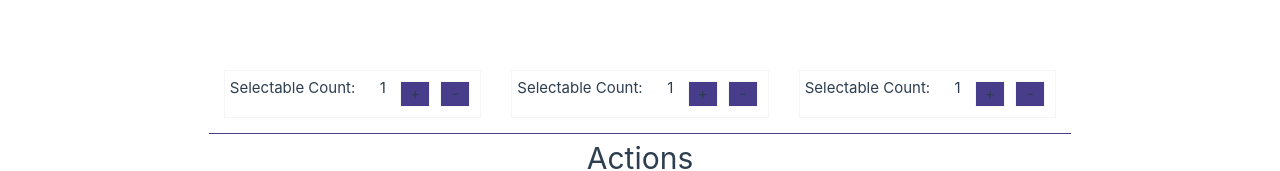
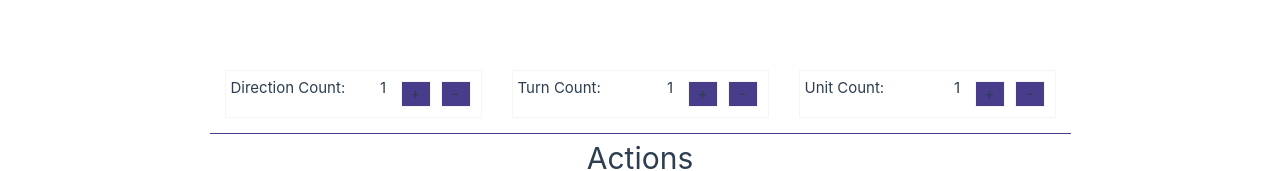
Before and after one commit to c3n3/proelium-web, a Vue app: page /card-gen in a window 1280 px wide. Shown: the part 522-693 px from the top of the page. Built offline with nearby package versions, Linux system fonts and the light colour scheme.

Commit message:
Card creator now works with game

```diff
--- a/src/components/CardQrGenerator.vue
+++ b/src/components/CardQrGenerator.vue
@@ -52,22 +52,22 @@
         </div>
         <div class="selector-container">
           <div class="controller-selector">
-            <label class="number-label">Selectable Count:</label>
+            <label class="number-label">Direction Count:</label>
             <div class="number-value">{{ directionsCount }}</div>
             <div class="button" @click="changeDirCount(1)">+</div>
             <div class="button" @click="changeDirCount(-1)">-</div>
           </div>
           <div class="controller-selector">
-            <label class="number-label">Selectable Count:</label>
+            <label class="number-label">Turn Count:</label>
+            <div class="number-value">{{ turnsCount }}</div>
+            <div class="button" @click="changeTurnsCount(1)">+</div>
+            <div class="button" @click="changeTurnsCount(-1)">-</div>
+          </div>
+          <div class="controller-selector">
+            <label class="number-label">Unit Count:</label>
             <div class="number-value">{{ unitsCount }}</div>
             <div class="button" @click="changeUnitCount(1)">+</div>
             <div class="button" @click="changeUnitCount(-1)">-</div>
-          </div>
-          <div class="controller-selector">
-            <label class="number-label">Selectable Count:</label>
-            <div class="number-value">{{ turnsCount }}</div>
-            <div class="button" @click="changeTurnsCount(1)">+</div>
-            <div class="button" @click="changeTurnsCount(-1)">-</div>
           </div>
         </div>
       </div>
@@ -365,10 +365,10 @@ export default defineComponent({
       // Action string: 'A:TYPE,IXX,CXX,AXX,'
       var zeroPad = (str: string) => str.length < 2 ? '0' + str : str
       var validator = 'V:D' + this.directions.join("") + ",U" + this.units.join("") + ",T" + this.turns.join("") + ",";
-      validator += "D" + zeroPad(this.directionsCount.toString())
+      validator += ",D" + zeroPad(this.directionsCount.toString())
       validator += ",U" + zeroPad(this.unitsCount.toString())
       validator += ",T" + zeroPad(this.turnsCount.toString())
-      var actions = "";
+      var actions = ",";
       for (var action of this.actions) {
         actions += "A:" + action[0] + ",I" + zeroPad(action[1].toString()) + ",C" + zeroPad(action[2].toString()) + ",A" + zeroPad(action[3].toString()) + ","
       }
```
